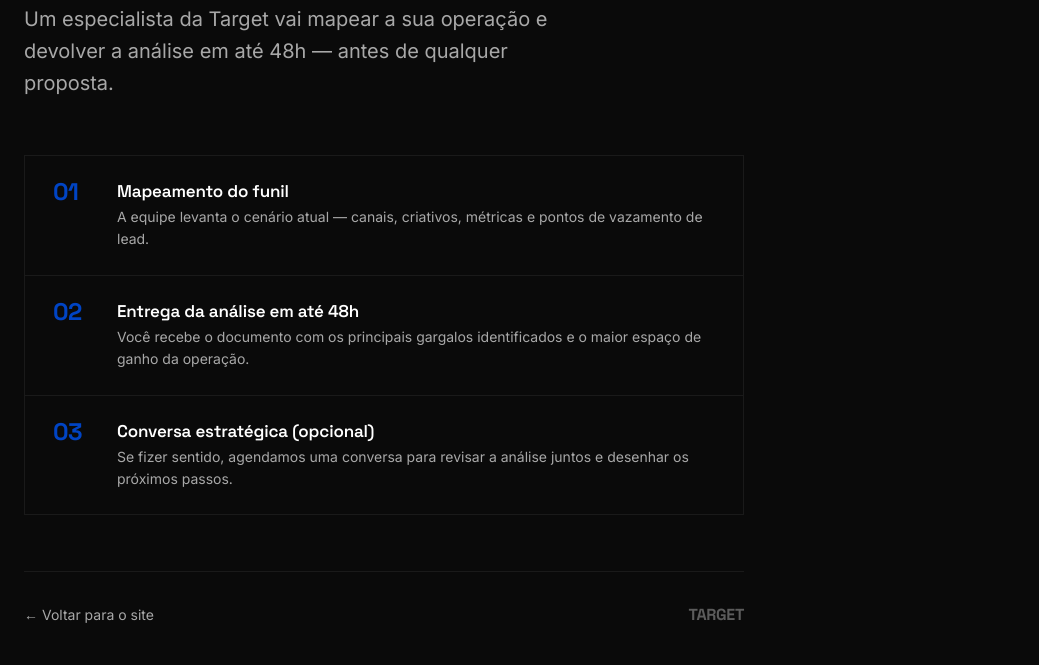
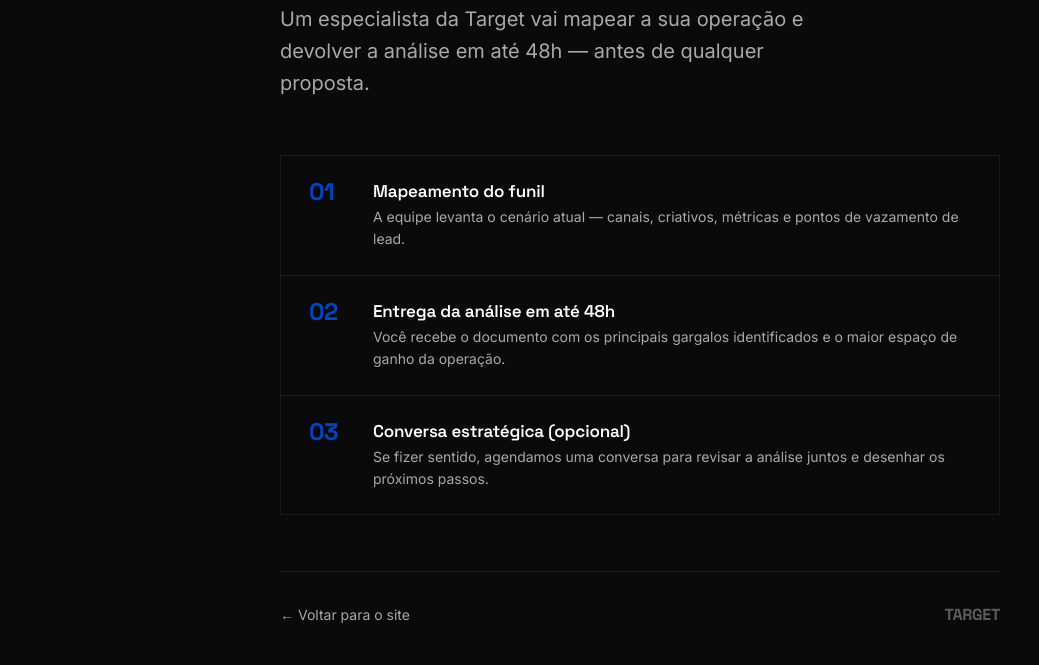
Before and after one commit to TargetMidiaDigital/target-landing-page-01, a plain HTML site: page obrigado.html in a window 1280 px wide. Shown: the part 382-1047 px from the top of the page, without its empty margins (0-1039 px from the left). Drawn offline with Linux system fonts and the light colour scheme.

Commit message:
fix: centraliza .container horizontalmente na obrigado.html
O margin auto 0 só aplicava centralização vertical em flex column.
Trocado por margin: auto pra centralizar nos dois eixos.

Co-Authored-By: Claude Opus 4.7 (1M context) <noreply@anthropic.com>

```diff
--- a/obrigado.html
+++ b/obrigado.html
@@ -36,9 +36,8 @@
     .logo { height: 36px; width: auto; display: block; }
     .container {
       max-width: 720px;
-      margin: auto 0;
+      margin: auto;
       width: 100%;
-      padding: 0 0;
     }
     .tag {
       font-size: 12px;
```
